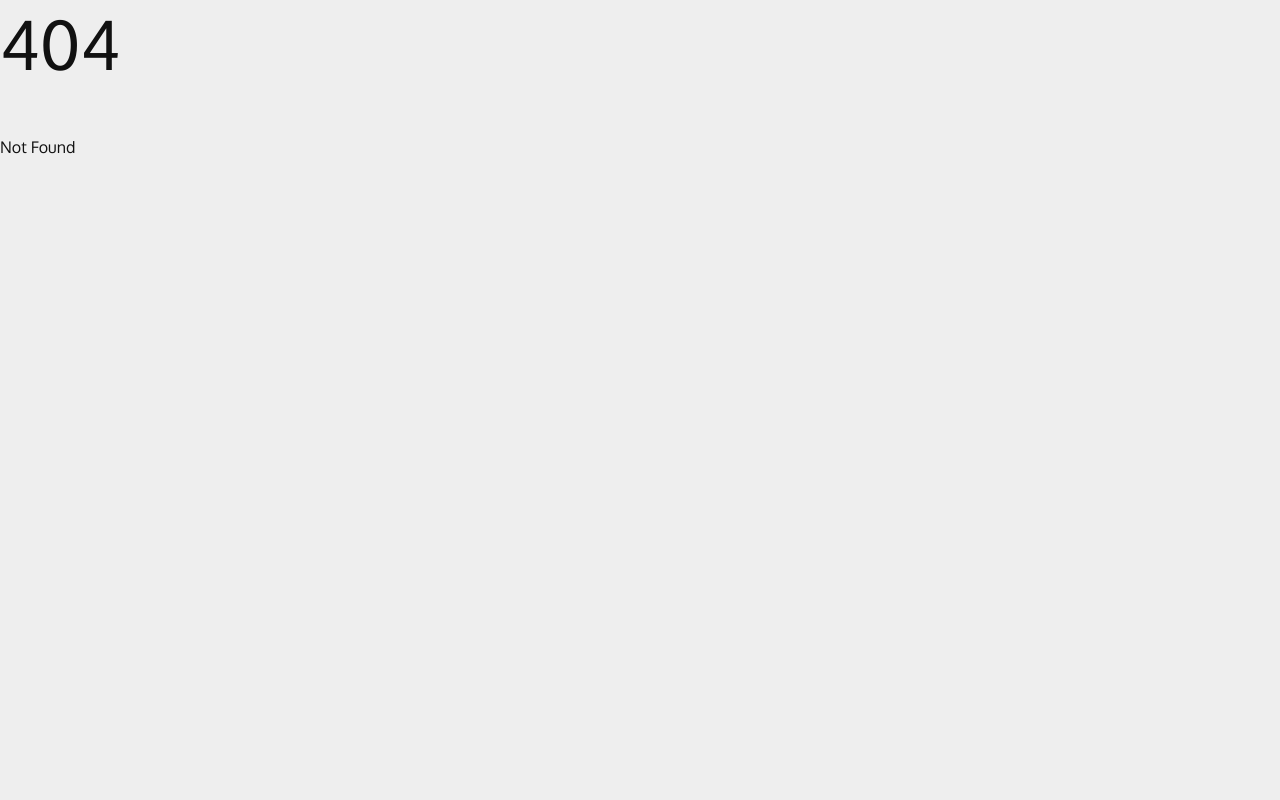
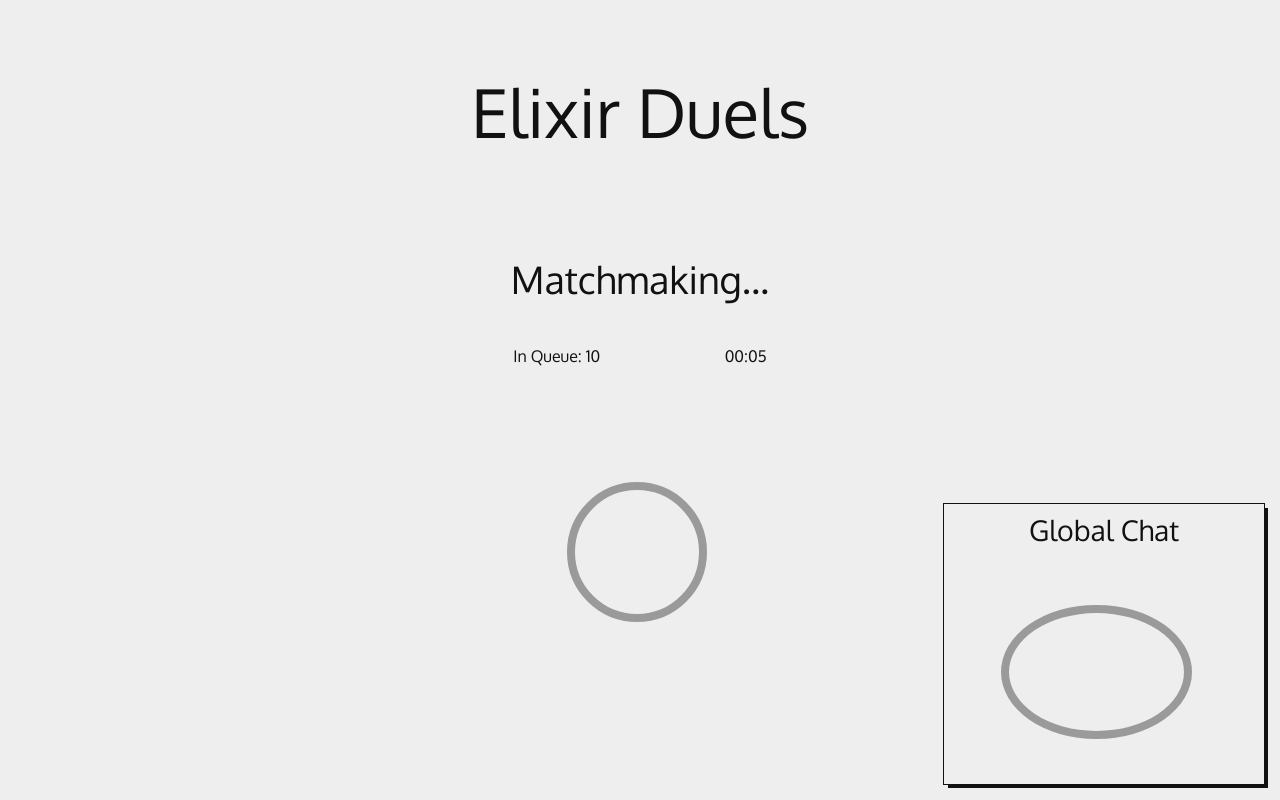
Before and after one commit to Elixir-Duels/Frontend, a SvelteKit app: page /matchmaking in a window 1280 px wide. Before the commit this address had no page. Built offline with nearby package versions, Linux system fonts and the light colour scheme.

Commit message:
Prepare matchmaking visuals

```diff
--- a/src/lib/Spinner.svelte
+++ b/src/lib/Spinner.svelte
@@ -8,7 +8,7 @@
 		aspect-ratio: 1/1;
 		display: inline-block;
 		position: relative;
-		max-width: 100%;
+		width: 100%;
 		max-height: 100%;
 		min-height: 80px;
 		min-width: 80px;
--- /dev/null
+++ b/src/routes/+layout.svelte
@@ -0,0 +1,33 @@
+<script>
+	import Chat from '$lib/Chat.svelte';
+</script>
+
+<slot />
+<aside>
+	<Chat />
+</aside>
+
+<style>
+	aside {
+		visibility: hidden;
+
+		position: absolute;
+		right: var(--size-m);
+		bottom: var(--size-m);
+		overflow: hidden;
+
+		width: 25vw;
+		height: 35vh;
+		background-color: var(--color-secondary);
+		color: var(--color-primary);
+		outline: var(--outline-primary);
+		box-shadow: var(--shadow-primary-xs);
+		display: block;
+	}
+
+	@media only screen and (min-width: 500px) and (min-height: 300px) {
+		aside {
+			visibility: visible;
+		}
+	}
+</style>
--- /dev/null
+++ b/src/routes/matchmaking/+page.svelte
@@ -0,0 +1,130 @@
+<script lang="ts">
+	import Spinner from '$lib/Spinner.svelte';
+	import { onDestroy } from 'svelte';
+	import { derived, writable } from 'svelte/store';
+
+	// from https://gist.github.com/jakearchibald/cb03f15670817001b1157e62a076fe95
+	function animationInterval(ms: any, signal: any, callback: any) {
+		// Prefer currentTime, as it'll better sync animtions queued in the
+		// same frame, but if it isn't supported, performance.now() is fine.
+		const start = document.timeline ? document.timeline.currentTime : performance.now();
+
+		function frame(time: any) {
+			if (signal.aborted) return;
+			callback(time);
+			scheduleFrame(time);
+		}
+
+		function scheduleFrame(time: any) {
+			const elapsed = time - start!;
+			const roundedElapsed = Math.round(elapsed / ms) * ms;
+			const targetNext = start! + roundedElapsed + ms;
+			const delay = targetNext - performance.now();
+			setTimeout(() => requestAnimationFrame(frame), delay);
+		}
+
+		scheduleFrame(start);
+	}
+
+	const counter = writable(0);
+	const seconds = derived(counter, (counter) => counter % 60);
+	const minutes = derived([counter, seconds], ([counter, seconds]) => (counter - seconds) / 60);
+
+	const to_string_num_two_places = (n: number) => {
+		if (n < 10) return '0' + n.toString();
+		return n.toString();
+	};
+
+	const timer = derived(
+		[minutes, seconds],
+		([minutes, seconds]) =>
+			to_string_num_two_places(minutes) + ':' + to_string_num_two_places(seconds)
+	);
+
+	const controller = new AbortController();
+	animationInterval(1000, controller.signal, () => {
+		counter.update((i) => i + 1);
+	});
+
+	onDestroy(() => controller.abort());
+
+	let queue_count = 10;
+</script>
+
+<div id="center-lr">
+	<div id="center-tb">
+		<div id="root">
+			<header>
+				<h1>Elixir Duels</h1>
+			</header>
+			<main>
+				<h3>Matchmaking...</h3>
+				<div id="display">
+					<span id="queue-count">In Queue: {queue_count}</span><span id="timer">{$timer}</span>
+				</div>
+				<div id="spinner"><Spinner /></div>
+			</main>
+		</div>
+	</div>
+</div>
+
+<style>
+	#display {
+		display: flex;
+		flex-direction: row;
+		gap: var(--size-s);
+	}
+
+	#queue-count {
+		flex-grow: 1;
+	}
+
+	#timer {
+		flex-grow: 1;
+	}
+
+	#center-lr {
+		display: flex;
+		flex-direction: row;
+		justify-content: center;
+		height: 100vh;
+		width: 100vw;
+	}
+
+	#center-tb {
+		display: flex;
+		flex-direction: column;
+		justify-content: center;
+		height: 100vh;
+	}
+
+	#root {
+		display: flex;
+		flex-direction: column;
+		width: fit-content;
+	}
+
+	#spinner {
+		width: 60%;
+		margin: 20%;
+		aspect-ratio: 1/1;
+	}
+
+	header {
+		margin: var(--size-m);
+		flex-grow: 0;
+		height: fit-content;
+	}
+
+	header > h1 {
+		text-align: center;
+	}
+
+	main {
+		flex-grow: 1;
+		align-self: center;
+		gap: var(--size-xl);
+		text-align: center;
+		width: 100%;
+	}
+</style>
```
Also changed, not shown: src/routes/+page.svelte (+2 -29 lines).
